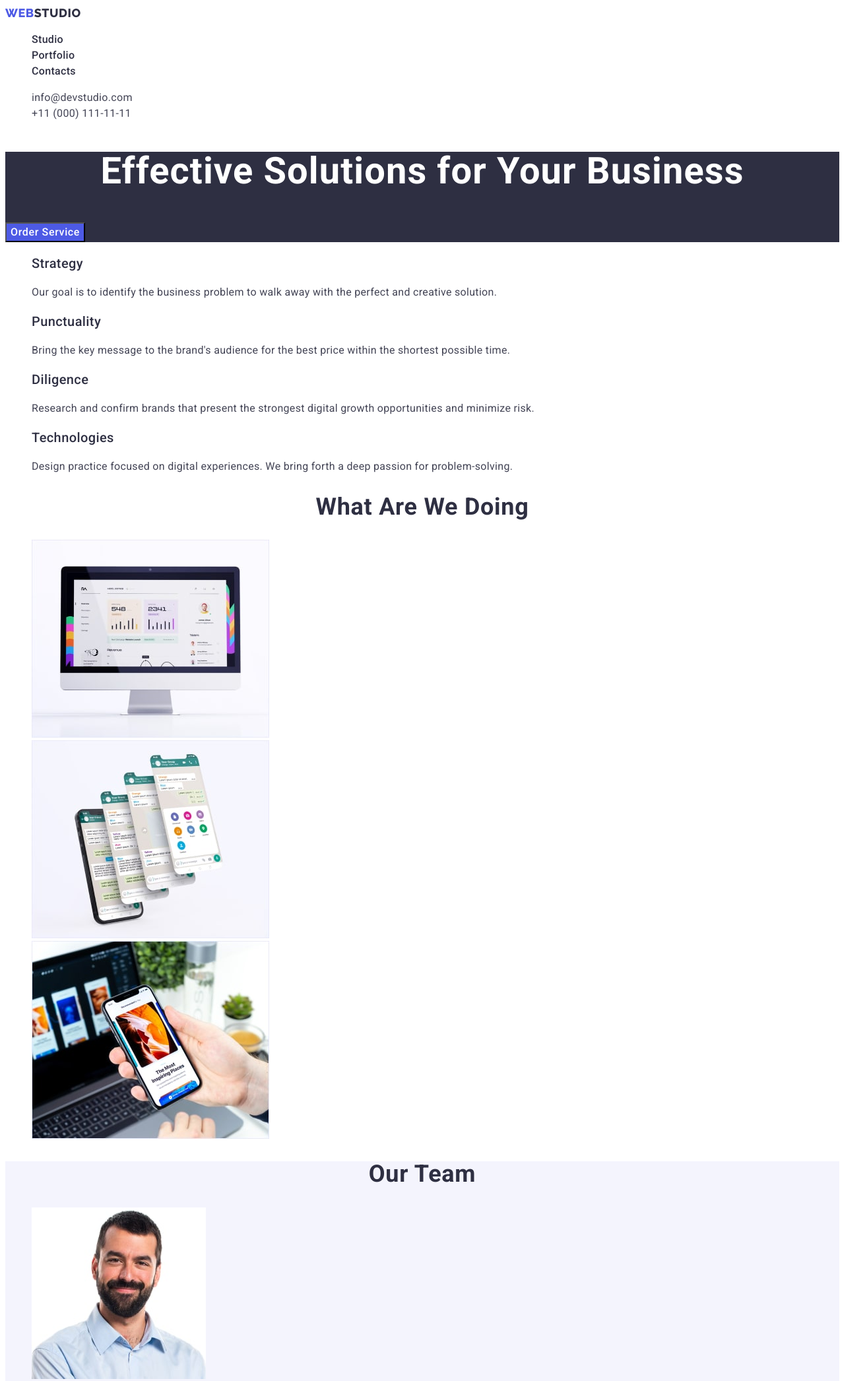
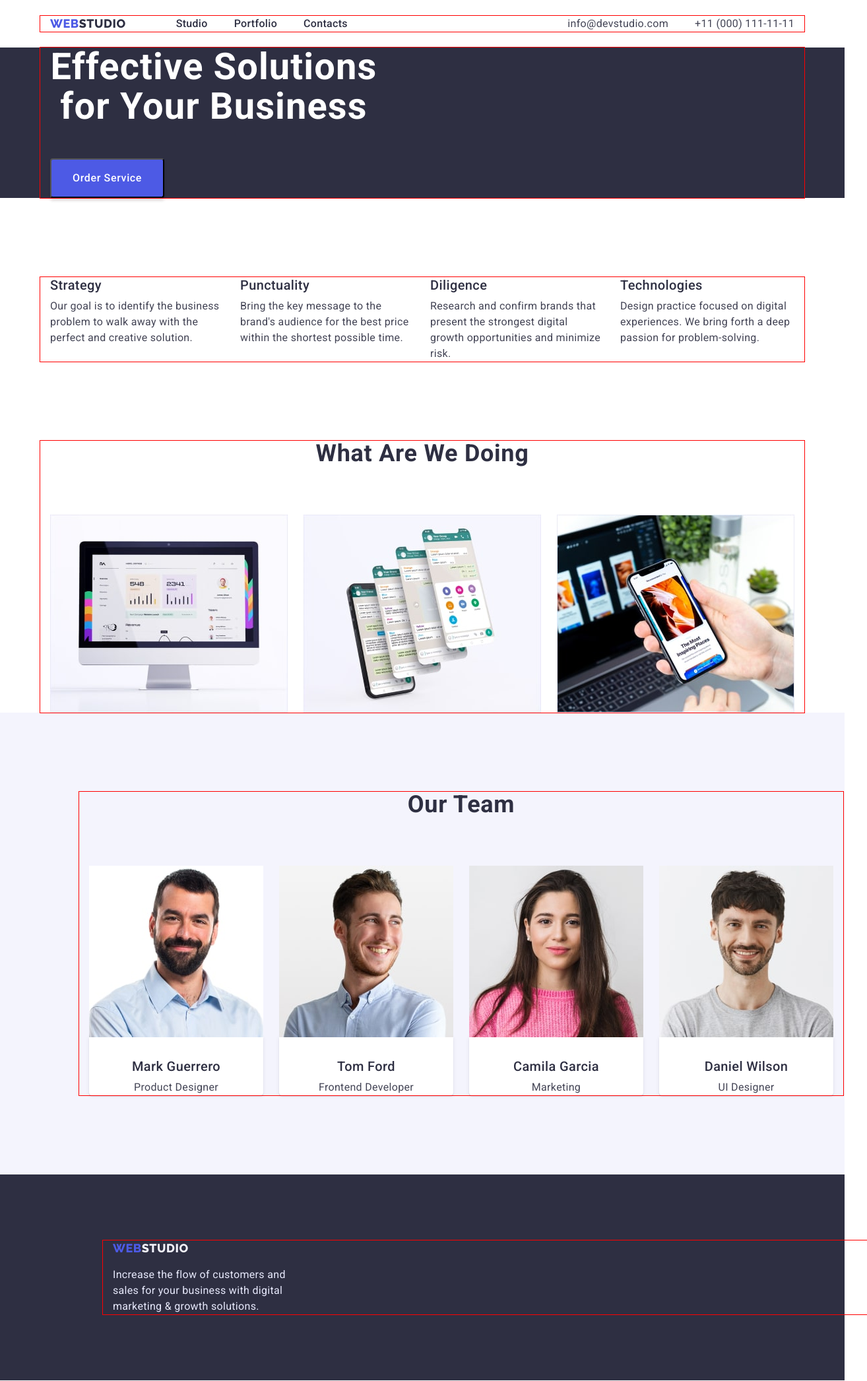
Before and after one commit to Placebo98/goit-markup-hw-03, a plain HTML site: page index.html in a window 1280 px wide. Shown: the top 2093 px of the page at 66% size, 1314 px wide, since content can reach past the window. Drawn offline with nearby package versions, Linux system fonts and the light colour scheme.

Commit message:
update css and html file

```diff
--- a/css/styles.css
+++ b/css/styles.css
@@ -17,9 +17,33 @@
 	--portfolio-btn-text-hover-color: #ffffff;
 }
 
+h1,
+h2,
+h3,
+h4,
+h5,
+h6,
+p {
+	margin: 0;
+}
+ul {
+	margin: 0;
+	padding: 0;
+}
+img {
+	display: block;
+}
+
 body {
 	font-family: "Roboto", sans-serif;
-	background: #FFFFFF;
+	background: #ffffff;
+}
+.container {
+	width: 1158px;
+	margin: 0 auto;
+	padding-left: 15px;
+	padding-right: 15px;
+	outline: 1px solid red;
 }
 
 .list {
@@ -50,8 +74,16 @@ body {
 
 /* ------------------Header----------------- */
 .header {
+	padding: 24px 0;
+}
+.header-container {
+	display: flex;
+	justify-content: space-between;
+	align-items: center;
 }
 .header-navigation {
+	display: flex;
+	align-items: center;
 }
 .header-logo {
 	font-family: "Raleway", sans-serif;
@@ -64,11 +96,14 @@ body {
 	letter-spacing: 0.03em;
 	text-transform: uppercase;
 	color: var(--header-logo-color);
+	margin-right: 76px;
 }
 .header-logo span {
 	color: var(--accent-color);
 }
 .header-list {
+	display: flex;
+	gap: 40px;
 }
 .header-item {
 }
@@ -90,8 +125,14 @@ body {
 .contacts {
 }
 .contacts-list {
+	display: flex;
+	justify-content: space-between;
+	align-items: center;
 }
 .contacts-item {
+}
+.contacts-item:not(:last-child) {
+	margin-right: 40px;
 }
 .contacts-link {
 	font-style: normal;
@@ -111,14 +152,17 @@ body {
 /* ------------------Hero Section----------------- */
 .hero {
 	background: var(--hero-background-color);
+	text-align: center;
 }
+
 .hero-title {
 	font-weight: 700;
 	font-size: 56px;
 	line-height: 1.07;
-	text-align: center;
 	letter-spacing: 0.02em;
 	color: var(--hero-title-color);
+	margin-bottom: 48px;
+	max-width: 496px;
 }
 .hero-btn {
 	font-family: inherit;
@@ -130,23 +174,31 @@ body {
 	letter-spacing: 0.04em;
 	color: var(--hero-btn-text-color);
 	background: var(--accent-color);
+	box-shadow: 0px 4px 4px rgba(0, 0, 0, 0.15);
+	border-radius: 4px;
+	min-width: 169px;
+	padding: 16px 32px;
 }
 
-.hero-btn:hover  {
+.hero-btn:hover {
 	background: var(--portfolio-btn-background-color);
-	color: var(--accent-color)
+	color: var(--accent-color);
 }
-.hero-btn:focus  {
+.hero-btn:focus {
 	background: var(--portfolio-btn-background-color);
-	color: var(--accent-color)
+	color: var(--accent-color);
 }
 
 /* ------------------Features Section----------------- */
 .features {
+	padding: 120px 0;
 }
 .features-list {
+	display: flex;
+	gap: 24px;
 }
 .features-item {
+	width: calc((100% - 72px) / 4);
 }
 .features-subtitle {
 	font-weight: 500;
@@ -154,6 +206,7 @@ body {
 	line-height: 1.2;
 	letter-spacing: 0.02em;
 	color: var(--main-subtitle-color);
+	margin-bottom: 8px;
 }
 .features-description {
 	font-weight: 400;
@@ -173,15 +226,20 @@ body {
 	letter-spacing: 0.02em;
 	text-transform: capitalize;
 	color: var(--main-title-color);
+	margin-bottom: 72px;
 }
 .work-list {
+	display: flex;
+	gap: 24px;
 }
 .work-item {
+	width: calc((100% - 48px) / 3);
 }
 
 /* ------------------Team Section----------------- */
 .team {
 	background: var(--team-background-color);
+	padding: 120px;
 }
 .team-title {
 	font-weight: 700;
@@ -191,10 +249,20 @@ body {
 	letter-spacing: 0.02em;
 	text-transform: capitalize;
 	color: var(--main-title-color);
+	margin-bottom: 72px;
 }
 .team-list {
+	display: flex;
+	gap: 24px;
 }
 .team-item {
+	width: calc((100% - 72px) / 4);
+}
+.team-content {
+	background: #ffffff;
+	padding-top: 32px;
+	box-shadow: 0px 1px 6px rgba(46, 47, 66, 0.08), 0px 1px 1px rgba(46, 47, 66, 0.16), 0px 2px 1px rgba(46, 47, 66, 0.08);
+	border-radius: 0px 0px 4px 4px;
 }
 .team-subtitle {
 	font-weight: 500;
@@ -203,6 +271,7 @@ body {
 	text-align: center;
 	letter-spacing: 0.02em;
 	color: var(--main-subtitle-color);
+	margin-bottom: 8px;
 }
 .team-description {
 	font-weight: 400;
@@ -215,6 +284,7 @@ body {
 /* ------------------Footer Section----------------- */
 .footer {
 	background: var(--footer-background-color);
+	padding: 100px 156px;
 }
 .footer-logo {
 	font-family: "Raleway", sans-serif;
@@ -227,6 +297,7 @@ body {
 	letter-spacing: 0.03em;
 	text-transform: uppercase;
 	color: var(--footer-logo-color);
+	margin-bottom: 16px;
 }
 .footer-logo span {
 	color: var(--accent-color);
@@ -237,13 +308,29 @@ body {
 	line-height: 1.5;
 	letter-spacing: 0.02em;
 	color: var(--footer-description-color);
+	max-width: 264px;
 }
 
 /* ------------------Portfolio Section----------------- */
+
+.portfolio-btn-list {
+	display: flex;
+	gap: 24px;
+	margin-bottom: 72px;
+}
+.portfolio-btn-list-item {
+	width: calc((100% - 120px) / 5);
+}
 .portfolio-list {
+	display: flex;
+	flex-wrap: wrap;
+	row-gap: 48px;
+	column-gap: 24px;
 }
 .portfolio-item {
+	width: calc((100% - 48px) / 3);
 }
+
 .portfolio-btn {
 	font-family: inherit;
 	font-weight: 500;
@@ -272,6 +359,7 @@ body {
 	line-height: 1.2;
 	letter-spacing: 0.02em;
 	color: var(--main-subtitle-color);
+	margin-bottom: 8px;
 }
 .portfolio-description {
 	font-weight: 400;
@@ -280,3 +368,9 @@ body {
 	letter-spacing: 0.02em;
 	color: var(--description-text-color);
 }
+
+.portfolio-content {
+	background: #ffffff;
+	border: 1px solid #e7e9fc;
+	padding: 32px 16px;
+}
--- a/index.html
+++ b/index.html
@@ -5,6 +5,13 @@
 		<meta http-equiv="X-UA-Compatible" content="IE=edge" />
 		<meta name="viewport" content="width=device-width, initial-scale=1.0" />
 		<title>WebStudio</title>
+		<link
+			rel="stylesheet"
+			href="https://cdnjs.cloudflare.com/ajax/libs/modern-normalize/1.1.0/modern-normalize.min.css"
+			integrity="sha512-wpPYUAdjBVSE4KJnH1VR1HeZfpl1ub8YT/NKx4PuQ5NmX2tKuGu6U/JRp5y+Y8XG2tV+wKQpNHVUX03MfMFn9Q=="
+			crossorigin="anonymous"
+			referrerpolicy="no-referrer"
+		/>
 		<link rel="preconnect" href="https://fonts.googleapis.com" />
 		<link rel="preconnect" href="https://fonts.gstatic.com" crossorigin />
 		<link
@@ -15,6 +22,7 @@
 	</head>
 	<body>
 		<header class="header">
+			<div class="container header-container">
 				<nav class="header-navigation">
 					<a href="./index.html" class="header-logo link"><span>Web</span>Studio</a>
 					<ul class="header-list list">
@@ -28,20 +36,26 @@
 						<li class="contacts-item"
 							><a href="mailto:info@devstudio.com" class="contacts-link link">info@devstudio.com</a></li
 						>
-					<li class="contacts-item"><a href="tel:+110001111111" class="contacts-link link">+11 (000) 111-11-11</a></li>
+						<li class="contacts-item"
+							><a href="tel:+110001111111" class="contacts-link link">+11 (000) 111-11-11</a></li
+						>
 					</ul>
 				</address>
+			</div>
 		</header>
 		<main>
 			<!-- Hero Section -->
 			<section class="hero">
+				<div class="container">
 					<h1 class="hero-title">Effective Solutions for Your Business</h1>
 					<button type="button" class="hero-btn btn">Order Service</button>
+				</div>
 			</section>
 			<!--/Hero Section -->
 
 			<!-- Features Section -->
 			<section class="features">
+				<div class="container">
 					<h2 class="visually-hidden">Aur Features</h2>
 					<ul class="features-list list">
 						<li class="features-item">
@@ -69,11 +83,13 @@
 							</p>
 						</li>
 					</ul>
+				</div>
 			</section>
 			<!-- /Features Section -->
 
 			<!-- Work Section -->
 			<section class="work">
+				<div class="container">
 					<h2 class="work-title">What are we doing</h2>
 					<ul class="work-list list">
 						<li class="work-item">
@@ -86,42 +102,55 @@
 							<img src="./images/work-3.jpg" alt="work" width="360" height="300" />
 						</li>
 					</ul>
+				</div>
 			</section>
 			<!-- /Work Section -->
 
 			<!-- Team Section -->
 			<section class="team">
+				<div class="container">
 					<h2 class="team-title">Our Team</h2>
 					<ul class="team-list list">
 						<li class="team-item">
 							<img src="./images/face-1.jpg" alt="programmer" width="264" height="260" />
+							<div class="team-content">
 								<h3 class="team-subtitle">Mark Guerrero</h3>
 								<p class="team-description">Product Designer</p>
+							</div>
 						</li>
 						<li class="team-item">
 							<img src="./images/face-2.jpg" alt="programmer" width="264" height="260" />
+							<div class="team-content">
 								<h3 class="team-subtitle">Tom Ford</h3>
 								<p class="team-description">Frontend Developer</p>
+							</div>
 						</li>
 						<li class="team-item">
 							<img src="./images/face-3.jpg" alt="programmer" width="264" height="260" />
+							<div class="team-content">
 								<h3 class="team-subtitle">Camila Garcia</h3>
 								<p class="team-description">Marketing</p>
+							</div>
 						</li>
 						<li class="team-item">
 							<img src="./images/face-4.jpg" alt="programmer" width="264" height="260" />
+							<div class="team-content">
 								<h3 class="team-subtitle">Daniel Wilson</h3>
 								<p class="team-description">UI Designer</p>
+							</div>
 						</li>
 					</ul>
+				</div>
 			</section>
 			<!-- /Team Section -->
 		</main>
 		<footer class="footer">
+			<div class="container">
 				<a href="./index.html" class="footer-logo link"><span>Web</span>Studio</a>
 				<p class="footer-description">
 					Increase the flow of customers and sales for your business with digital marketing & growth solutions.
 				</p>
+			</div>
 		</footer>
 	</body>
 </html>
```
Also changed, not shown: portfolio.html (+38 -7 lines). Lines whose indentation alone changed are shown as unchanged.
